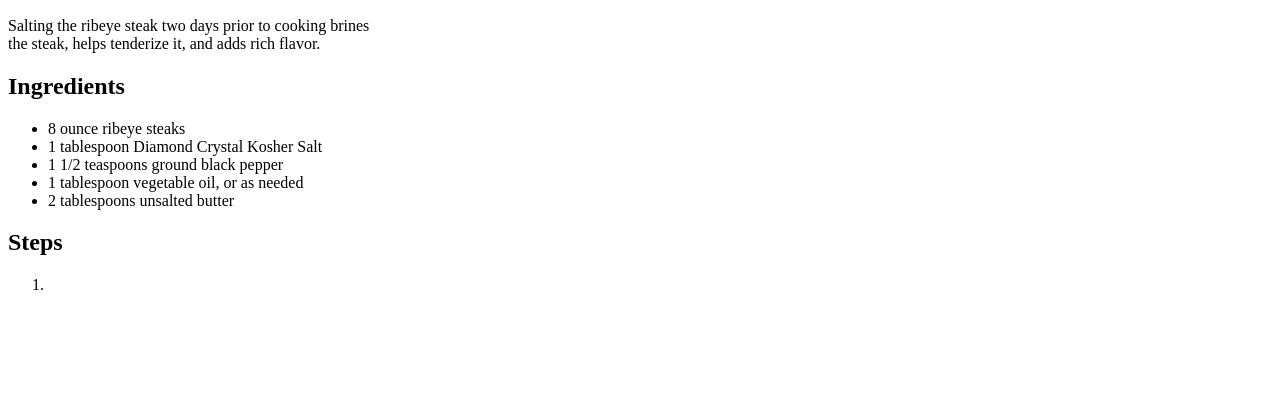
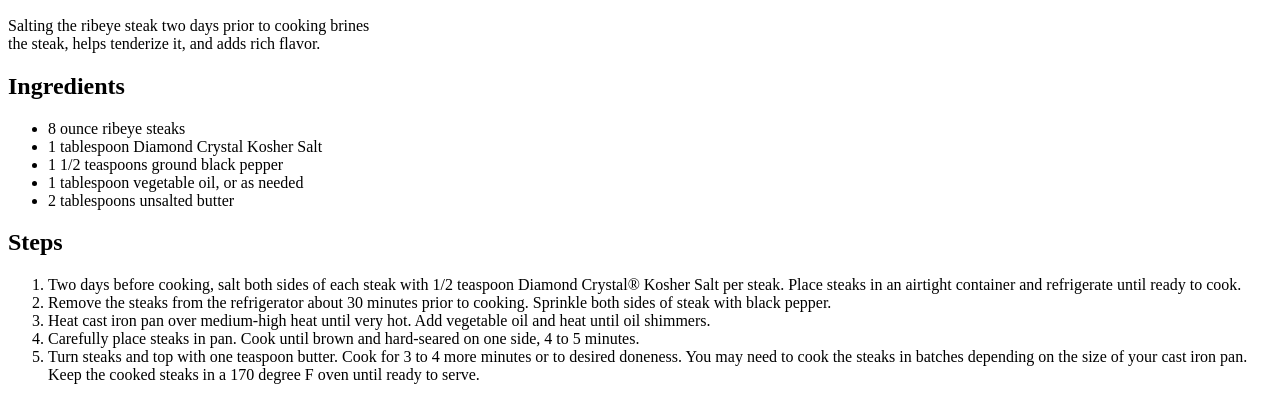
Before and after one commit to MwangiGichuki/odin-recipes, a plain HTML site: page recipes/ribeye.html in a window 1280 px wide. Shown: the part 434-834 px from the top of the page. Before the commit the page ends 800 px from the top, so only its background shows below. Drawn offline with Linux system fonts and the light colour scheme.

Commit message:
Added steps to making the recipe to ribeye.html

```diff
--- a/recipes/ribeye.html
+++ b/recipes/ribeye.html
@@ -28,7 +28,16 @@
     </ul>
     <h2>Steps</h2>
     <ol>
-        <li></li>
+        <li>Two days before cooking, salt both sides of each steak with 1/2 teaspoon Diamond Crystal® Kosher Salt per
+            steak. Place steaks in an airtight container and refrigerate until ready to cook.</li>
+        <li>Remove the steaks from the refrigerator about 30 minutes prior to cooking. Sprinkle both sides of steak with
+            black pepper.</li>
+        <li>Heat cast iron pan over medium-high heat until very hot. Add vegetable oil and heat until oil shimmers.</li>
+        <li>Carefully place steaks in pan. Cook until brown and hard-seared on one side, 4 to 5 minutes.</li>
+        <li>Turn steaks and top with one teaspoon butter. Cook for 3 to 4 more minutes or to desired doneness. You may
+            need to cook the steaks in batches depending on the size of your cast iron pan. Keep the cooked steaks in a
+            170 degree F oven until ready to serve.</li>
+
     </ol>
 
 
```
